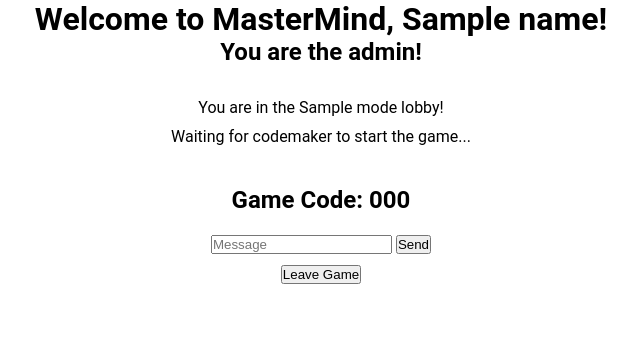
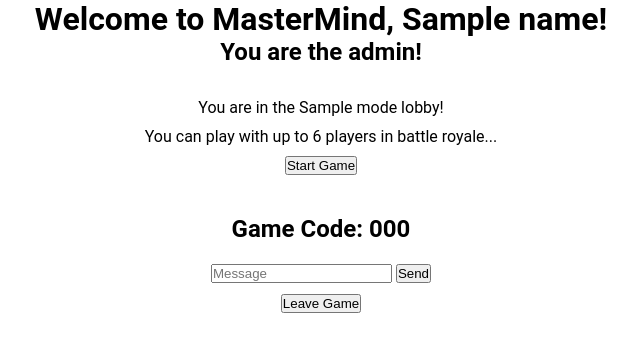
Before and after one commit to franciscobortega/mastermind, a Flask app: template templates/multiplayer-game.html in a window 1280 px wide. Shown: the top 352 px of the page, without its empty margins (319-959 px from the left). Run offline with Flask 3, Linux system fonts and the light colour scheme; the template is opened without the code that fills it: most values are stand-ins (such as "Sample title", 1, 10 or a date in 2020); some libraries are stand-ins or nearby versions.

Commit message:
Added conditional logic for battle royal lobby buttons

```diff
--- a/templates/multiplayer-game.html
+++ b/templates/multiplayer-game.html
@@ -5,7 +5,7 @@ endblock %} {% block content %}
 <div id="lobby-options">
   <p>You are in the {{mode}} lobby!</p>
 
-  {% if user_role == 'codemaker' %}
+  {% if mode == 'multiplayer' %} {% if user_role == 'codemaker' %}
   <form id="lobby-form">
     <label for="codelength-input">Code Length: </label>
     <input
@@ -27,6 +27,9 @@ endblock %} {% block content %}
   <button id="start-game-btn" onclick="startGame()">Start Game</button>
   {% else %}
   <p>Waiting for codemaker to start the game...</p>
+  {% endif %} {% else %}
+  <p>You can play with up to 6 players in battle royale...</p>
+  <button id="start-game-btn" onclick="startBattle()">Start Game</button>
   {% endif %}
 </div>
 
```
